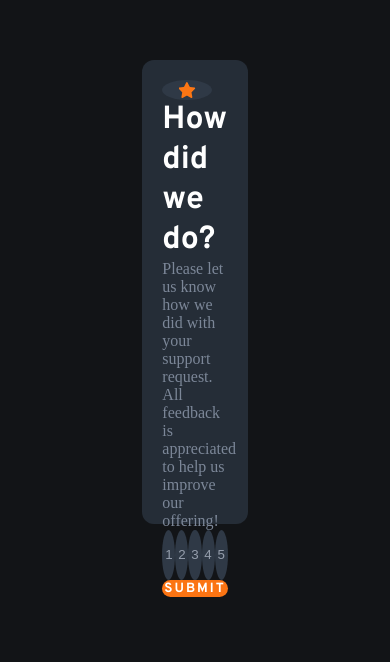
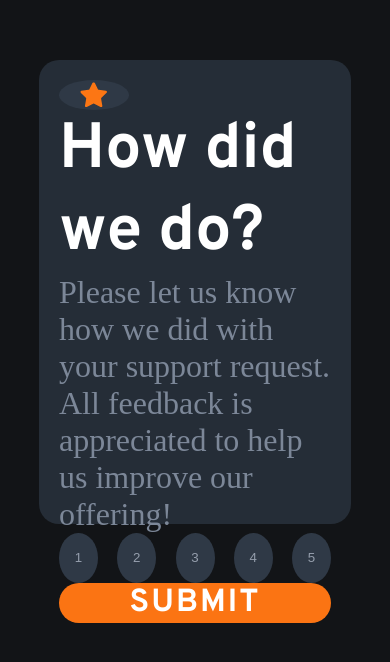
Before and after one commit to feri770/interactive-ratting-component, a plain HTML site: page index.html in a window 390 px wide. Shown: the part 130-792 px from the top of the page. Drawn offline with Linux system fonts and the light colour scheme.

Commit message:
Add files via upload

```diff
--- a/style.css
+++ b/style.css
@@ -224,3 +224,77 @@
   }
 
 }
+
+
+@media only screen and (max-width: 720px) {
+  .card{
+
+    width: 80vw;
+    height: 55vh;
+    border-radius: 20px;
+
+  }
+
+  .star-img{
+    background-color: var( --Dark-Blue-Lighter);
+    width:18vw;
+    height: 8vh;
+    border-radius: 50%;
+
+  }
+
+  .star-img img{
+    width: 7vw;
+
+  }
+
+  h1{
+    font-size: 4rem;
+  }
+
+
+  p{
+    color: var(--Medium-Grey);
+    font-size: 2rem;
+  }
+
+
+  .rate-btn-container button{
+    width:10vw;
+    height:6vh;
+
+
+
+  }
+
+
+
+  .submit-btn{
+    font-size: 2rem;
+  }
+
+
+  .thank-you-card{
+
+    width: 80vw;
+    height: 55vh;
+    border-radius: 12px;
+  }
+
+
+  .thank-you-card img{
+    max-width: 50vw;
+    height: 10vh;
+  }
+
+  .selected-star{
+    width: 40vw;
+    font-size:2rem;
+  }
+
+  .thanks-greeting{
+    font-size: 2rem;
+    padding-bottom: 76px;
+  }
+
+}
```
